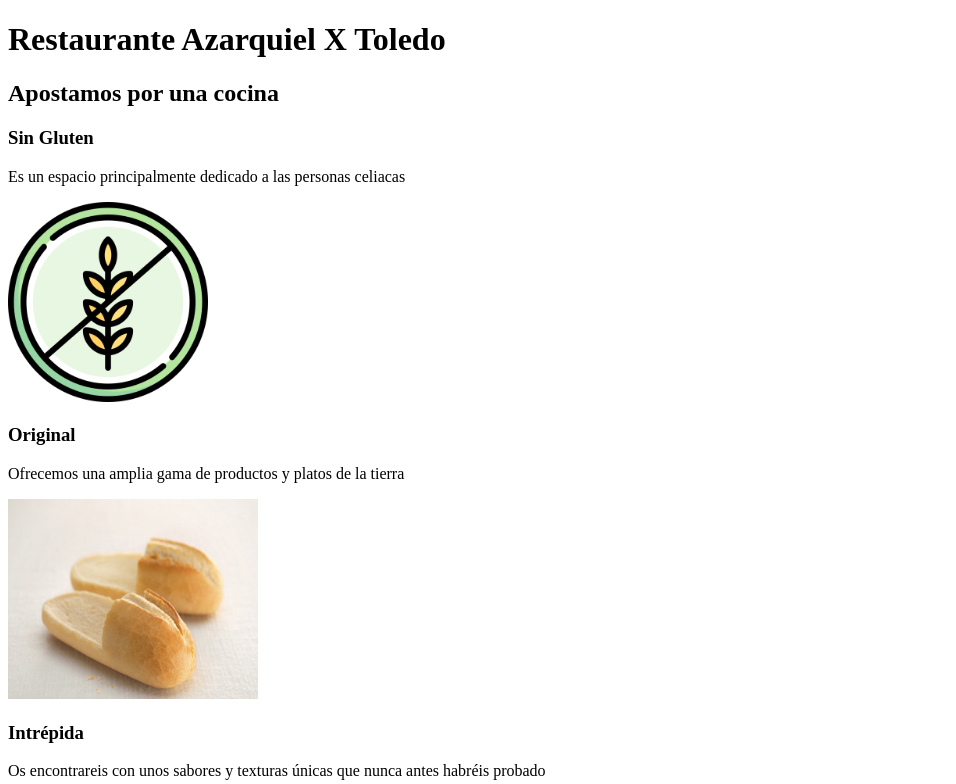
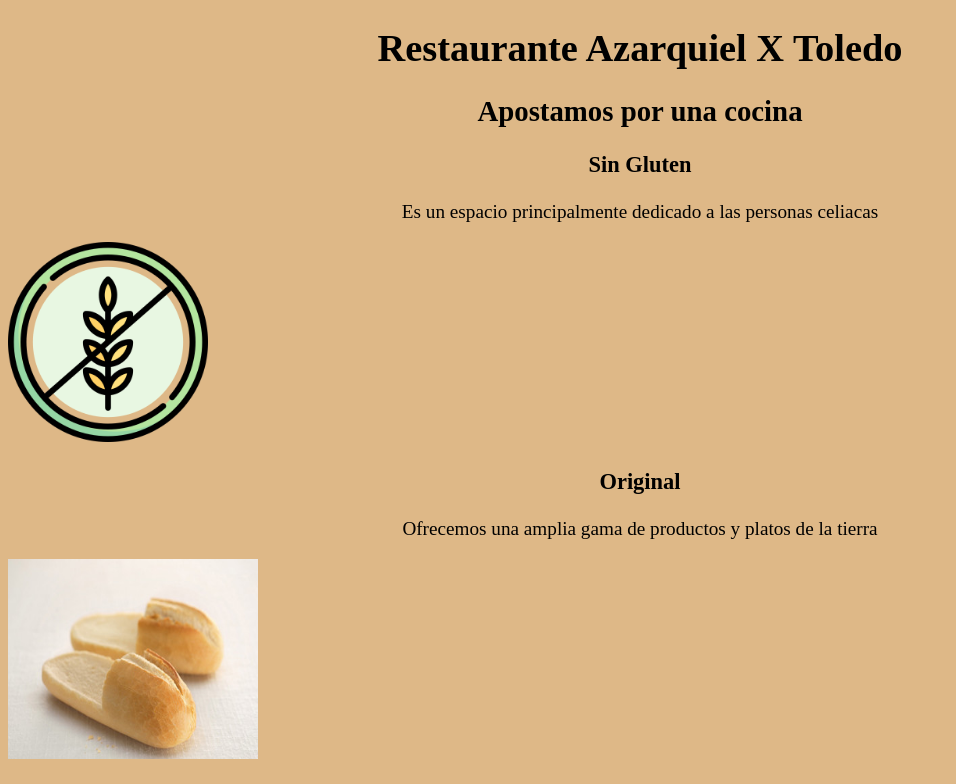
Before and after one commit to Lixaon/lista-comida, a plain HTML site: page index.html in a window 1280 px wide. Shown: the top 784 px of the page, without its empty margins (0-956 px from the left). Drawn offline with Linux system fonts and the light colour scheme; files whose address does not match are found by name.

Commit message:
Héctor/css

```diff
--- a/estilos.css
+++ b/estilos.css
@@ -0,0 +1,27 @@
+body{
+    background-color: burlywood;
+    font-size: 1.2rem;
+    font-family: 'Times New Roman', Times, serif;
+
+}
+
+h1{
+    text-align: center;
+}
+
+
+h2{
+    text-align: center;
+}
+
+h3{
+    text-align: center;
+}
+
+p{
+    text-align: center;
+}
+
+ol{
+    text-align: center;
+}
--- /dev/null
+++ b/estilosbebidas.css
@@ -0,0 +1,25 @@
+body{
+    background-color: burlywood;
+    font-size: 1.2rem;
+    font-family: 'Times New Roman', Times, serif;
+
+}
+
+h1{
+    text-align: center;
+}
+
+
+h2{
+    text-align: center;
+}
+
+
+ul{
+    text-align: center;
+}
+
+
+p{
+    text-align: center;
+}
--- /dev/null
+++ b/estilosinfantil.css
@@ -0,0 +1,25 @@
+body{
+    background-color: burlywood;
+    font-size: 1.2rem;
+    font-family: 'Times New Roman', Times, serif;
+
+}
+
+
+h1{
+    text-align: center;
+}
+
+
+h2{
+    text-align: center;
+}
+
+
+ul{
+    text-align: center;
+}
+
+p{
+    text-align: center;
+}
--- a/estilosplatos.css
+++ b/estilosplatos.css
@@ -0,0 +1,18 @@
+body{
+    background-color: burlywood;
+    font-size: 1.2rem;
+    font-family: 'Times New Roman', Times, serif;
+
+}
+
+h1{
+    text-align: center;
+}
+
+ol{
+    text-align: center;
+}
+
+p{
+    text-align: center;
+}
--- /dev/null
+++ b/estilospostres.css
@@ -0,0 +1,16 @@
+body{
+    background-color: burlywood;
+    font-size: 1.2rem;
+    font-family: 'Times New Roman', Times, serif;
+
+}
+
+
+dl{
+    text-align: center;
+}
+
+
+p{
+    text-align: center;
+}
--- /dev/null
+++ b/estilosvinos.css
@@ -0,0 +1,18 @@
+body{
+    background-color: burlywood;
+    font-size: 1.2rem;
+    font-family: 'Times New Roman', Times, serif;
+
+}
+
+h1{
+    text-align: center;
+}
+
+ol{
+    text-align: center;
+}
+
+p{
+    text-align: center;
+}
```
Also changed, not shown: bebidas.html (+1 -0 lines), entrantes.html (+1 -0 lines), menu infantil.html (+1 -0 lines), platos.html (+1 -0 lines), postres.html (+1 -0 lines), vinos.html (+1 -0 lines).
